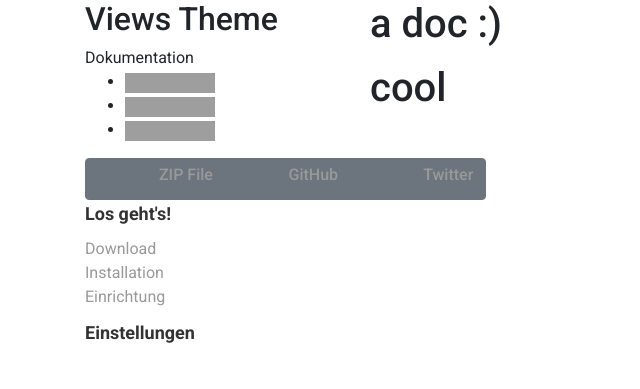
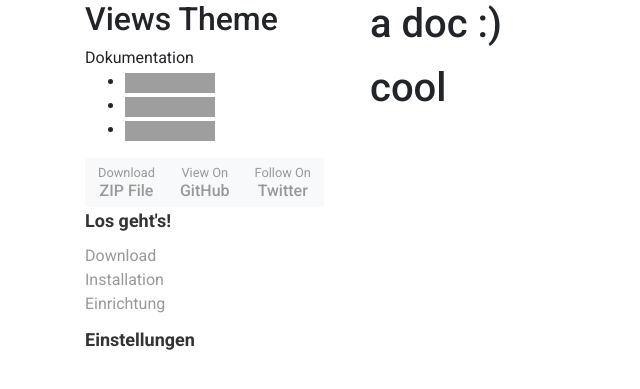
Before and after one commit to Blur-Creative/theme-views, a Jekyll site: the page built from index.md, in a window 1280 px wide. Shown: the top 389 px of the page, without its empty margins (0-640 px from the left). Built offline with Jekyll 4.4.1, drawn with Linux system fonts in a browser that asks for light colours; grey boxes are pictures that could not be loaded.

Commit message:
update sidebar

```diff
--- a/_includes/sidebar.html
+++ b/_includes/sidebar.html
@@ -19,21 +19,21 @@
             </li>
         </ul>
         <div class="btn-group sidebar-button-group" role="group" aria-label="Basic example">
-            <a href="https://github.com/Blur-Creative/theme-views/releases/download/v{{ site.version }}/BlurThemeViews.zip"  target="_blank" class="btn btn-secondary">
+            <a href="https://github.com/Blur-Creative/theme-views/releases/download/v{{ site.version }}/BlurThemeViews.zip"  target="_blank" class="btn btn-light sidebar-button">
                 <h6>
-                    <small class="text-muted">Download</small>
+                    <small>Download</small>
                     ZIP File
                 </h6>
             </a>
-            <a href="{{ site.github_url }}" target="_blank" class="btn btn-secondary">
+            <a href="{{ site.github_url }}" target="_blank" class="btn btn-light sidebar-button">
                 <h6>
-                    <small class="text-muted">View On</small>
+                    <small>View On</small>
                     GitHub
                 </h6>
             </a>
-            <a href="https://twitter.com/{{ site.twitter_username }}" target="_blank" class="btn btn-secondary">
+            <a href="https://twitter.com/{{ site.twitter_username }}" target="_blank" class="btn btn-light sidebar-button">
                 <h6>
-                    <small class="text-muted">Follow On</small>
+                    <small>Follow On</small>
                     Twitter
                 </h6>
             </a>
--- a/assets/css/style.css
+++ b/assets/css/style.css
@@ -31,3 +31,11 @@ body {
 	text-decoration: none;
 	color: #007bff;
 }
+
+.sidebar-button h6 {
+    margin-bottom: 0;
+}
+
+.sidebar-button small {
+    display: block;
+}
```
